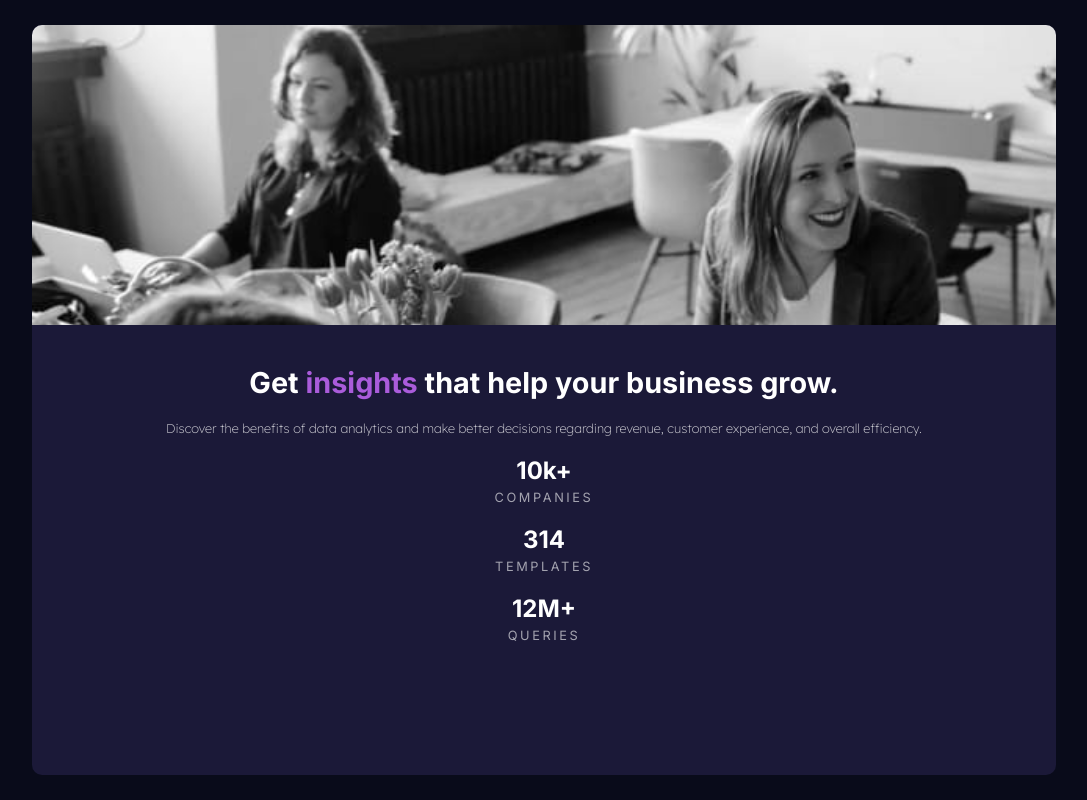
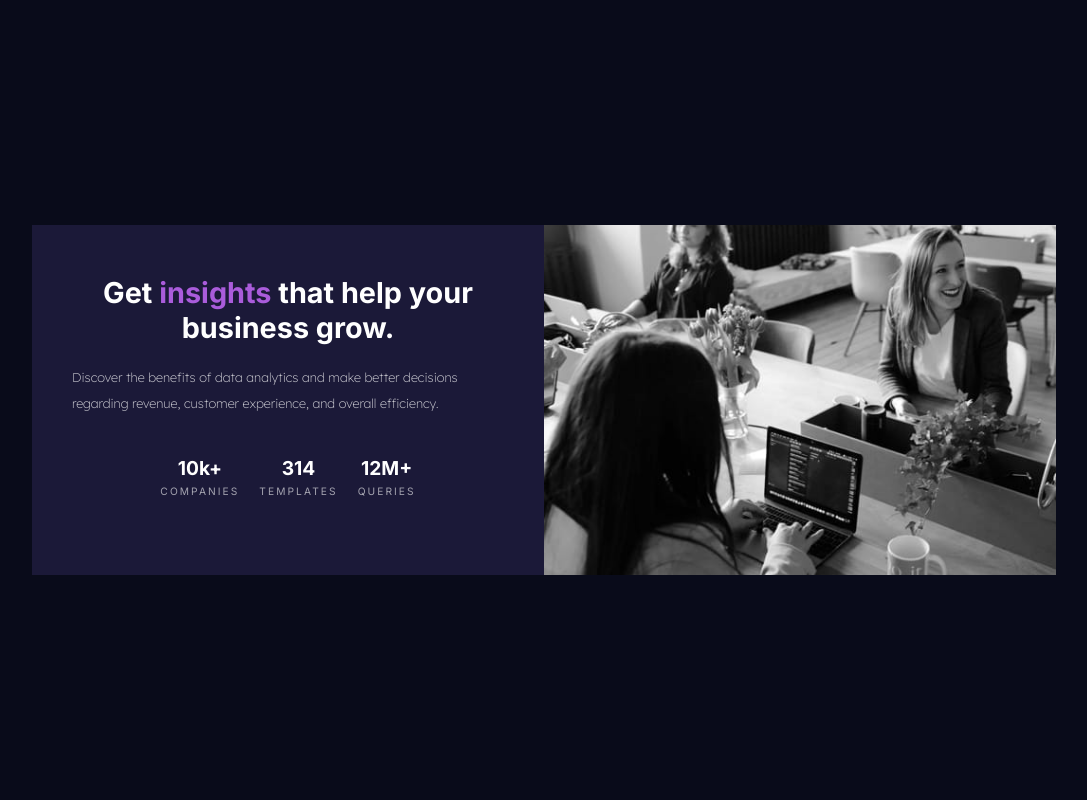
Before and after one commit to guinoronhaf/html-css, a plain HTML site: page projetos_pessoais/frontend_mentor/stats_preview_card_component/index.html in a window 1280 px wide. Shown: the whole page, without its empty margins (96-1183 px from the left). Drawn offline with Linux system fonts and the light colour scheme.

Commit message:
finalização

```diff
--- /dev/null
+++ b/projetos_pessoais/frontend_mentor/stats_preview_card_component/estilos/medias.css
@@ -0,0 +1,44 @@
+@charset "UTF-8";
+
+
+@media screen and (min-width: 768px) {
+    main {
+        height: 100vh;
+    }
+
+    #container {
+        width: 80vw;
+        height: 350px;
+       border-radius: 0px;
+    }
+
+    #imagem {
+        background: var(--card) url('../imagens/image-header-desktop.jpg') no-repeat;
+        background-size: cover;
+        background-position: center center;
+        width: 50%;
+        height: 100%;
+        float: right;
+    }
+
+    #text {
+        width: 50%;
+        float: left;
+        padding: 10px;
+        display: flex;
+        flex-direction: column;
+        align-items: center;
+    }
+
+    #text > .parag {
+        text-align: left;
+        line-height: 2em;
+    }
+
+    .info {
+        display: flex;
+        flex-direction: row;
+        font-size: 0.8em;
+        margin-top: 20px;
+    }
+}
--- a/projetos_pessoais/frontend_mentor/stats_preview_card_component/estilos/style.css
+++ b/projetos_pessoais/frontend_mentor/stats_preview_card_component/estilos/style.css
@@ -45,11 +45,17 @@ main {
 }
 
 #imagem {
+    display: block;
     background: var(--card) url('../imagens/image-header-mobile.jpg') no-repeat;
     width: 100%;
     height: 40%;
     background-size: cover;
     background-position: top center;
+}
+
+#text {
+    display: block;
+    height: 60%;
 }
 
 #text > h1 {
--- a/projetos_pessoais/frontend_mentor/stats_preview_card_component/index.html
+++ b/projetos_pessoais/frontend_mentor/stats_preview_card_component/index.html
@@ -4,6 +4,7 @@
     <meta charset="UTF-8">
     <meta name="viewport" content="width=device-width, initial-scale=1.0">
     <link rel="stylesheet" href="estilos/style.css">
+    <link rel="stylesheet" href="estilos/medias.css">
     <title>Stats preview card component</title>
 </head>
 <body>
```
